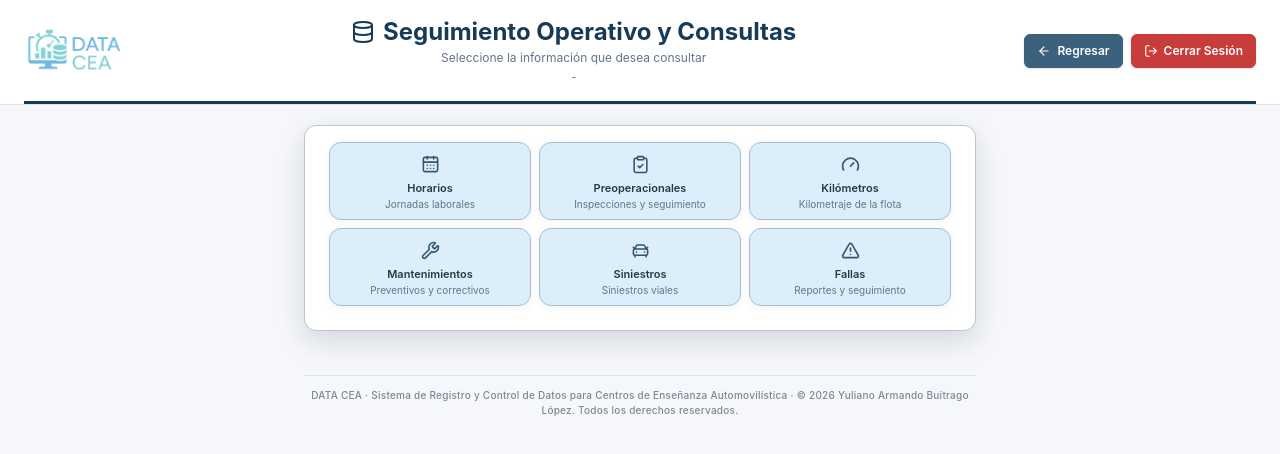
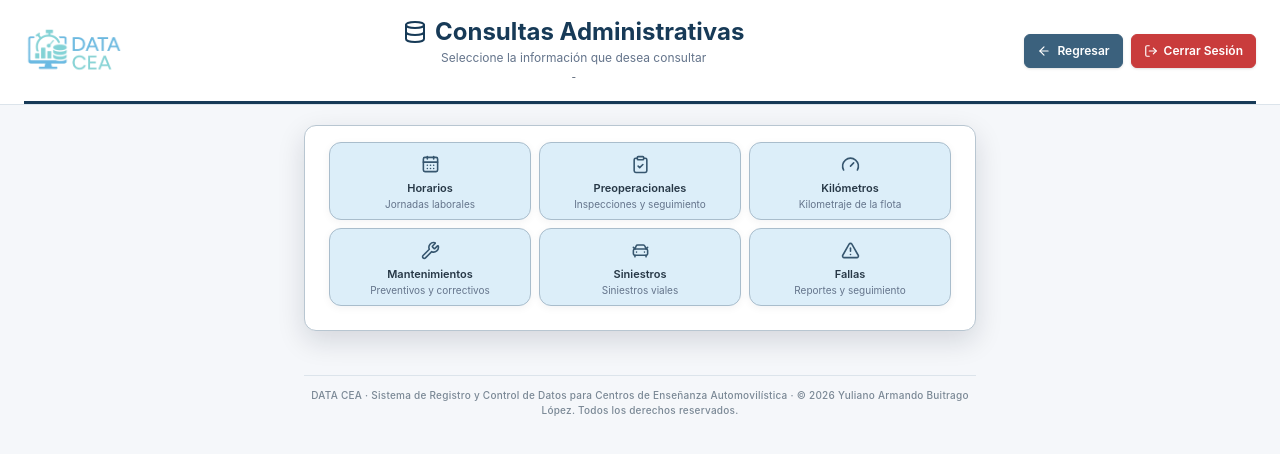
Before and after one commit to YulianoB/DATA-CEA, a Next.js app: page /admin/consultas in a window 1280 px wide. Shown: the top 454 px of the page. Built offline with nearby package versions, Linux system fonts and the light colour scheme; sample sign-in values are in the browser's storage.

Commit message:
fix(consultas): conservar título original del submenú

```diff
--- a/app/admin/consultas/page.jsx
+++ b/app/admin/consultas/page.jsx
@@ -15,7 +15,7 @@ import {
 import MenuNavegacion from '@/components/admin/MenuNavegacion'
 
 // ============================================================
-// SUBMENÚ SEGUIMIENTO OPERATIVO Y CONSULTAS
+// SUBMENU CONSULTAS ADMINISTRATIVAS
 // ============================================================
 
 const GRUPOS_CONSULTAS = [
@@ -75,7 +75,7 @@ const GRUPOS_CONSULTAS = [
 export default function ConsultasHomePage() {
   return (
     <MenuNavegacion
-      titulo="Seguimiento Operativo y Consultas"
+      titulo="Consultas Administrativas"
       subtitulo="Seleccione la información que desea consultar"
       iconoTitulo={Database}
       grupos={GRUPOS_CONSULTAS}
```
